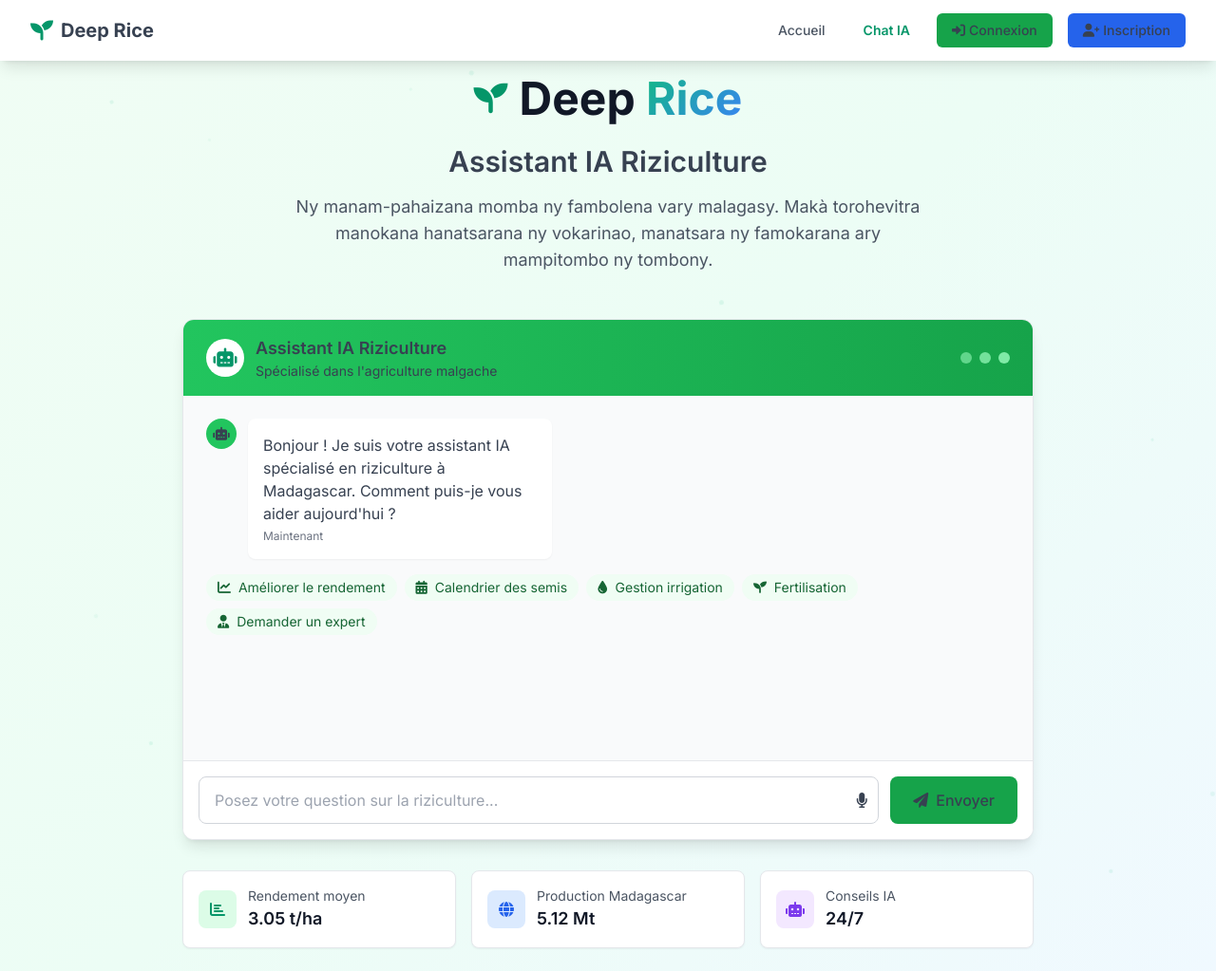
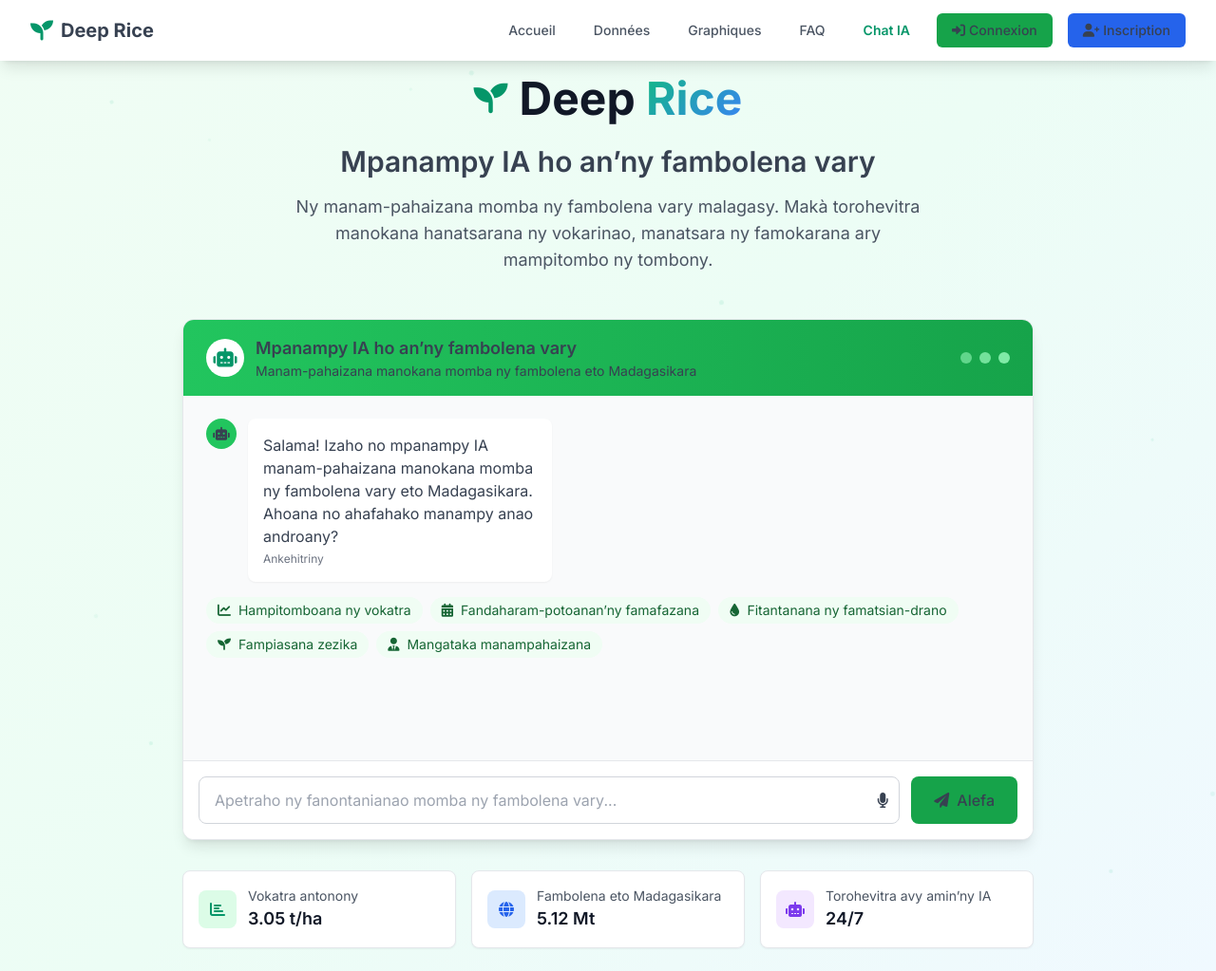
Before and after one commit to Kraynitexe/Deep-Rice-LLM, a PHP site: page /pages/chat.php in a window 1280 px wide. Shown: the whole page at 95% size. Run offline with PHP 8.4, Linux system fonts and the light colour scheme; some libraries are stand-ins or nearby versions.

Commit message:
Modification de langue

```diff
--- a/pages/assets/js/main.js
+++ b/pages/assets/js/main.js
@@ -164,7 +164,7 @@
 
     messageDiv.innerHTML = `
         <div class="bg-green-600 text-white rounded-lg p-4 max-w-xs">
-            <p class="text-sm">${escapeHtml(message)}</p>
+            <p class="text-sm text-white">${escapeHtml(message)}</p>
             <span class="text-xs text-green-100 mt-1 block">Maintenant</span>
         </div>
         <div class="w-8 h-8 bg-gray-500 rounded-full flex items-center justify-center flex-shrink-0">
@@ -188,8 +188,8 @@
             <i class="fas fa-robot text-white text-sm"></i>
         </div>
         <div class="bg-white rounded-lg p-4 shadow-sm max-w-xs">
-            <p class="text-gray-800 text-sm">${escapeHtml(message)}</p>
-            <span class="text-xs text-gray-500 mt-1 block">Maintenant</span>
+            <p class="text-white text-sm">${escapeHtml(message)}</p>
+            <span class="text-xs text-white mt-1 block">Maintenant</span>
         </div>
     `;
 
@@ -218,28 +218,28 @@
 function generateBotResponse(userMessage) {
     const responses = {
         'rendement': [
-            "Pour améliorer votre rendement de riz, je recommande d'optimiser l'irrigation, d'utiliser des variétés adaptées au climat malgache, et d'appliquer une fertilisation équilibrée. Le rendement moyen à Madagascar est de 3.05 t/ha, mais peut atteindre 6-8 t/ha avec de bonnes pratiques.",
-            "L'amélioration du rendement passe par plusieurs facteurs : choix des semences, gestion de l'eau, fertilisation NPK équilibrée, et lutte contre les maladies. Consultez les données météo locales pour optimiser vos interventions."
+            "Mba hampitomboana ny vokatra vary dia manoro hevitra aho ny hanatsarana ny rafitra famafazana rano (irrigation), ny hampiasana karazana vary mifanaraka amin’ny toetrandro eto Madagasikara, ary ny hanatanterahana famokarana zezika voalanjalanja. Ny vokatra antonony eto Madagasikara dia 3,05 t/ha, saingy mety hahatratra 6–8 t/ha raha mampiasa fomba fambolena tsara.",
+            "Ny fampitomboana ny vokatra dia miankina amin’ny antony maro: ny safidin’ny masomboly, ny fitantanana ny rano, ny fampiasana zezika NPK voalanjalanja, ary ny ady amin’ny aretina. Jereo hatrany ny toetry ny andro eo an-toerana mba hahafahanao manatsara ny asa ataonao."
         ],
         'semis': [
-            "Les meilleures périodes de semis à Madagascar varient selon les régions. Dans les Hauts Plateaux, semez de novembre à janvier. Sur la côte est, de décembre à février. Évitez les périodes de forte pluviométrie.",
-            "Le calendrier des semis dépend de votre zone géographique. Consultez les prévisions météo et préparez vos parcelles 2-3 semaines avant le semis pour une meilleure germination."
+            "Ny fotoan-dehibe indrindra amin’ny famafazana vary eto Madagasikara dia miovaova arakaraka ny faritra. Any amin’ny Faritra Avaratra-Andrefana (Hauts Plateaux), ny fotoana tsara indrindra dia manomboka amin’ny volana Novambra ka hatramin’ny Janoary. Any amin’ny morontsiraka atsinanana kosa dia manomboka amin’ny volana Desambra ka hatramin’ny Febroary. Aza mifidy fotoana ahitana rotsakorana be loatra.",
+            "Miankina amin’ny faritra misy anao ny fandaharam-potoanan’ny famafazana. Jereo ny vinavinan’ny toetry ny andro, ary amboary mialoha 2–3 herinandro ny tanimbary mba hahazoana fitrebona tsara ny voa."
         ],
         'irrigation': [
-            "Pour l'irrigation du riz, maintenez une hauteur d'eau de 5-10 cm pendant la croissance végétative. Réduisez l'eau 2 semaines avant la récolte. L'irrigation par aspersion est plus efficace que l'inondation continue.",
-            "Gérez l'irrigation selon les stades : 2-3 cm après repiquage, 5-10 cm pendant la croissance, et assèchement progressif avant récolte. Surveillez l'évapotranspiration locale."
+            "Ho an’ny famafazana rano amin’ny vary, tazomy eo anelanelan’ny 5–10 sm ny haavon’ny rano mandritra ny fitomboan’ny zavamaniry. Ahenao ny rano 2 herinandro alohan’ny fijinjana. Mahomby kokoa ny famafazana rano amin’ny alalan’ny fanaparitahana (aspersion) noho ny fitazonana rano mandavantaona (inondation continue).",
+            "Tantano araka ny dingana ny famafazana rano: 2–3 sm aorian’ny famindram-boaloboka, 5–10 sm mandritra ny fitomboana, ary avela hihintsana tsikelikely ny rano alohan’ny fijinjana. Araho maso koa ny fahaverezan-drano amin’ny alalan’ny etona sy ny fitrohana (evapotranspiration) eo an-toerana."
         ],
         'engrais': [
-            "Pour le riz, utilisez un engrais NPK 15-15-15 à la plantation, puis un engrais azoté (urée) en 2-3 apports. Dose recommandée : 100-150 kg/ha d'NPK + 50-80 kg/ha d'urée.",
-            "La fertilisation du riz nécessite un apport équilibré. Appliquez 60% de l'azote à la plantation, 30% au tallage, et 10% à l'épiaison. Surveillez les carences en phosphore et potassium."
+            "Ho an’ny vary, ampiasao zezika NPK 15-15-15 rehefa mamafy na mananika. Avy eo ampio zezika misy azota (urée) amin’ny fizarana 2–3. Ny fatra soso-kevitra dia 100–150 kg/ha ho an’ny NPK ary 50–80 kg/ha ho an’ny urée.",
+            "Ny zezika ho an’ny vary dia mila fandanjalanjana tsara. Omeo 60% ny azota amin’ny famafazana, 30% amin’ny fitrebona (tallage), ary 10% amin’ny fotoanan’ny fivoahan’ny voninkazo (épiaison). Araho maso koa sao misy tsy fahampian’ny fosfora sy potasioma."
         ],
         'maladie': [
-            "Les principales maladies du riz à Madagascar sont la pyriculariose, l'helminthosporiose et la bactériose. Utilisez des variétés résistantes et des fongicides préventifs. Surveillez l'hygrométrie.",
-            "Pour lutter contre les maladies, pratiquez la rotation des cultures, évitez l'excès d'azote, et traitez préventivement avec des fongicides systémiques. Consultez un agronome local."
+            "Ny aretina lehibe amin’ny vary eto Madagasikara dia ny pyriculariose, ny helminthosporiose, ary ny bactériose. Ampiasao karazana vary mahatohitra aretina ary mampiasà fanafody manohitra holatra (fongicides) mialoha. Araho maso ihany koa ny hamandoana (hygrométrie).",
+            "Mba hiadiana amin’ny aretina, manao fihodinana fambolena (rotation des cultures), aza be loatra ny azota, ary asio fanafody manohitra holatra (fongicides systémiques) mialoha. Miresaha amin’ny mpamboly na agronoma eo an-toerana."
         ],
         'prix': [
-            "Les prix du riz varient selon la qualité et la saison. Le riz de qualité supérieure se vend 2000-3000 Ar/kg, le riz standard 1500-2000 Ar/kg. Surveillez les marchés locaux et régionaux.",
-            "Pour optimiser vos revenus, diversifiez vos variétés, améliorez la qualité post-récolte, et explorez les circuits de commercialisation directs. Le riz parfumé a une meilleure valeur ajoutée."
+            "Miovaova arakaraka ny kalitao sy ny vanim-potoana ny vidin’ny vary. Ny vary tsara kalitao dia amidy 2 000–3 000 Ar/kg, ary ny vary mahazatra 1 500–2 000 Ar/kg. Araho maso ny tsena eo an-toerana sy ny faritra.",
+            "Mba hampitomboana ny vola miditra, ampiasao karazana vary samihafa, hatsaraina ny kalitaon’ny vary aorian’ny fijinjana, ary diniho ny fivarotana mivantana. Ny vary misy hanitra (riz parfumé) dia mitondra tombony lehibe kokoa."
         ]
     };
 
@@ -254,9 +254,9 @@
 
     // Réponse par défaut
     const defaultResponses = [
-        "Je comprends votre question sur la riziculture. Pouvez-vous être plus spécifique ? Je peux vous aider avec les semis, l'irrigation, la fertilisation, les maladies, ou l'amélioration des rendements.",
-        "Excellente question ! Pour vous donner la meilleure réponse, précisez votre zone géographique et le stade de votre culture. Je suis spécialisé dans l'agriculture malgache.",
-        "Je suis là pour vous accompagner dans votre projet rizicole. N'hésitez pas à me poser des questions sur les techniques culturales, la gestion des intrants, ou l'optimisation de vos rendements."
+        "Azoko ny fanontanianao momba ny fambolena vary. Azonao ve ny manazava bebe kokoa? Afaka manampy anao aho momba ny famafazana, ny famatsian-drano, ny zezika, ny aretina, na ny fanatsarana ny vokatra.",
+        "Fanontaniana tsara! Mba hahazoako manome valiny tsara indrindra dia lazao ny faritra misy anao sy ny dingan’ny fambolena misy anao. Manam-pahaizana manokana momba ny fambolena eto Madagasikara aho.",
+        "Eto aho hanampy anao amin’ny tetikasa fambolena vary ataonao. Aza misalasala manontany momba ny teknikan’ny fambolena, ny fitantanana ny akora ilaina, na ny fanatsarana ny vokatra."
     ];
 
     return defaultResponses[Math.floor(Math.random() * defaultResponses.length)];
--- a/pages/chat.php
+++ b/pages/chat.php
@@ -4,7 +4,7 @@
     <meta charset="UTF-8">
     <meta name="viewport" content="width=device-width, initial-scale=1.0">
 
-    <meta name="description" content="Assistant IA spécialisé en riziculture malgache. Conseils personnalisés pour améliorer vos rendements et optimiser votre production de riz.">
+    <meta name="description" content="Mpanampy IA manokana amin’ny fambolena vary eto Madagasikara. Manome torohevitra manokana hampitomboana ny vokatrao sy hanatsarana ny famokarana vary.">
     <title>Deep Rice Madagascar</title>
     <!-- Tailwind CSS -->
     <script src="https://cdn.tailwindcss.com"></script>
@@ -72,11 +72,11 @@
 
         /* Styles pour les messages de chat */
         .chat-message {
-            color: #374151;
+            color: #ffffffff;
         }
 
         .chat-message p {
-            color: #374151;
+            color: #ffffffff;
         }
 
         /* Assurer la visibilité des boutons */
@@ -198,7 +198,7 @@
                 </div>
 
                 <h2 class="text-2xl md:text-3xl font-semibold text-gray-700 mb-4">
-                    Assistant IA Riziculture
+                    Mpanampy IA ho an’ny fambolena vary
                 </h2>
 
                 <p class="text-lg text-gray-600 max-w-2xl mx-auto">
--- a/pages/components/chat-form.php
+++ b/pages/components/chat-form.php
@@ -11,8 +11,8 @@
                     <i class="fas fa-robot text-green-600 text-xl"></i>
                 </div>
                 <div>
-                    <h3 class="text-white font-semibold text-lg">Assistant IA Riziculture</h3>
-                    <p class="text-green-100 text-sm">Spécialisé dans l'agriculture malgache</p>
+                    <h3 class="text-white font-semibold text-lg">Mpanampy IA ho an’ny fambolena vary</h3>
+                    <p class="text-green-100 text-sm">Manam-pahaizana manokana momba ny fambolena eto Madagasikara</p>
                 </div>
                 <div class="ml-auto">
                     <div class="flex space-x-2">
@@ -32,38 +32,38 @@
                     <i class="fas fa-robot text-white text-sm"></i>
                 </div>
                 <div class="bg-white rounded-lg p-4 shadow-sm max-w-xs">
-                    <p class="text-gray-800">Bonjour ! Je suis votre assistant IA spécialisé en riziculture à Madagascar. Comment puis-je vous aider aujourd'hui ?</p>
-                    <span class="text-xs text-gray-500 mt-1 block">Maintenant</span>
+                    <p class="text-gray-800">Salama! Izaho no mpanampy IA manam-pahaizana manokana momba ny fambolena vary eto Madagasikara. Ahoana no ahafahako manampy anao androany?</p>
+                    <span class="text-xs text-gray-500 mt-1 block">Ankehitriny</span>
                 </div>
             </div>
 
             <!-- Suggestions rapides -->
             <div class="flex flex-wrap gap-2 mt-4">
-                <button class="suggestion-btn bg-green-100 hover:bg-green-200 text-green-700 px-3 py-1 rounded-full text-sm transition-colors" data-suggestion="Comment améliorer mon rendement de riz ?">
+                <button class="suggestion-btn bg-green-100 hover:bg-green-200 text-green-700 px-3 py-1 rounded-full text-sm transition-colors" data-suggestion="Ahoana no hanatsarana ny vokatra vary-ko?">
                     <i class="fas fa-chart-line mr-1"></i>
-                    Améliorer le rendement
+                    Hampitomboana ny vokatra
                 </button>
-                <button class="suggestion-btn bg-blue-100 hover:bg-blue-200 text-blue-700 px-3 py-1 rounded-full text-sm transition-colors" data-suggestion="Quels sont les meilleurs moments pour semer ?">
+                <button class="suggestion-btn bg-blue-100 hover:bg-blue-200 text-blue-700 px-3 py-1 rounded-full text-sm transition-colors" data-suggestion="Rahoviana no fotoana tsara indrindra amin’ny famafazana?">
                     <i class="fas fa-calendar-alt mr-1"></i>
-                    Calendrier des semis
+                    Fandaharam-potoanan’ny famafazana
                 </button>
-                <button class="suggestion-btn bg-purple-100 hover:bg-purple-200 text-purple-700 px-3 py-1 rounded-full text-sm transition-colors" data-suggestion="Comment gérer l'irrigation de mes rizières ?">
+                <button class="suggestion-btn bg-purple-100 hover:bg-purple-200 text-purple-700 px-3 py-1 rounded-full text-sm transition-colors" data-suggestion="Ahoana no fitantanana ny famatsian-drano amin’ny tanimbary-ko?">
                     <i class="fas fa-tint mr-1"></i>
-                    Gestion irrigation
+                    Fitantanana ny famatsian-drano
                 </button>
-                <button class="suggestion-btn bg-orange-100 hover:bg-orange-200 text-orange-700 px-3 py-1 rounded-full text-sm transition-colors" data-suggestion="Quels engrais utiliser pour le riz ?">
+                <button class="suggestion-btn bg-orange-100 hover:bg-orange-200 text-orange-700 px-3 py-1 rounded-full text-sm transition-colors" data-suggestion="Inona avy ny zezika tokony hampiasaina amin’ny vary?">
                     <i class="fas fa-seedling mr-1"></i>
-                    Fertilisation
+                    Fampiasana zezika
                 </button>
                 <?php if (isset($_SESSION['user_id'])): ?>
                     <a href="expert-request.php" class="suggestion-btn bg-red-100 hover:bg-red-200 text-red-700 px-3 py-1 rounded-full text-sm transition-colors">
                         <i class="fas fa-user-tie mr-1"></i>
-                        Demander un expert
+                        Mangataka mpanolotsaina
                     </a>
                 <?php else: ?>
                     <a href="../auth/login.php" class="suggestion-btn bg-red-100 hover:bg-red-200 text-red-700 px-3 py-1 rounded-full text-sm transition-colors">
                         <i class="fas fa-user-tie mr-1"></i>
-                        Demander un expert
+                        Mangataka manampahaizana
                     </a>
                 <?php endif; ?>
             </div>
@@ -76,7 +76,7 @@
                     <input
                         type="text"
                         id="chat-input"
-                        placeholder="Posez votre question sur la riziculture..."
+                        placeholder="Apetraho ny fanontanianao momba ny fambolena vary..."
                         class="w-full px-4 py-3 border border-gray-300 rounded-lg focus:ring-2 focus:ring-green-500 focus:border-transparent resize-none"
                         autocomplete="off"
                     >
@@ -90,7 +90,7 @@
                     class="bg-green-600 hover:bg-green-700 text-white px-6 py-3 rounded-lg font-medium transition-colors disabled:opacity-50 disabled:cursor-not-allowed flex items-center space-x-2"
                 >
                     <i class="fas fa-paper-plane"></i>
-                    <span class="hidden sm:inline">Envoyer</span>
+                    <span class="hidden sm:inline">Alefa</span>
                 </button>
             </form>
 
@@ -100,7 +100,7 @@
                     <div class="w-6 h-6 bg-green-500 rounded-full flex items-center justify-center">
                         <i class="fas fa-robot text-white text-xs"></i>
                     </div>
-                    <span class="text-sm">L'assistant tape...</span>
+                    <span class="text-sm">Eo ampanoratana...</span>
                     <div class="flex space-x-1">
                         <div class="w-2 h-2 bg-gray-400 rounded-full animate-bounce"></div>
                         <div class="w-2 h-2 bg-gray-400 rounded-full animate-bounce" style="animation-delay: 0.1s;"></div>
@@ -119,7 +119,7 @@
                     <i class="fas fa-chart-bar text-green-600"></i>
                 </div>
                 <div>
-                    <p class="text-sm text-gray-600">Rendement moyen</p>
+                    <p class="text-sm text-gray-600">Vokatra antonony</p>
                     <p class="text-lg font-semibold text-gray-900">3.05 t/ha</p>
                 </div>
             </div>
@@ -131,7 +131,7 @@
                     <i class="fas fa-globe text-blue-600"></i>
                 </div>
                 <div>
-                    <p class="text-sm text-gray-600">Production Madagascar</p>
+                    <p class="text-sm text-gray-600">Fambolena eto Madagasikara</p>
                     <p class="text-lg font-semibold text-gray-900">5.12 Mt</p>
                 </div>
             </div>
@@ -143,7 +143,7 @@
                     <i class="fas fa-robot text-purple-600"></i>
                 </div>
                 <div>
-                    <p class="text-sm text-gray-600">Conseils IA</p>
+                    <p class="text-sm text-gray-600">Torohevitra avy amin’ny IA</p>
                     <p class="text-lg font-semibold text-gray-900">24/7</p>
                 </div>
             </div>
--- a/pages/components/header.php
+++ b/pages/components/header.php
@@ -13,6 +13,9 @@
             <div class="hidden md:block">
                 <div class="ml-10 flex items-baseline space-x-4">
                     <a href="../index.html#accueil" class="text-gray-600 hover:text-green-600 px-3 py-2 rounded-md text-sm font-medium transition-colors">Accueil</a>
+                    <a href="../index.html#donnees" class="text-gray-600 hover:text-green-600 px-3 py-2 rounded-md text-sm font-medium transition-colors">Données</a>
+                    <a href="../index.html#graphiques" class="text-gray-600 hover:text-green-600 px-3 py-2 rounded-md text-sm font-medium transition-colors">Graphiques</a>
+                    <a href="../index.html#faq" class="text-gray-600 hover:text-green-600 px-3 py-2 rounded-md text-sm font-medium transition-colors">FAQ</a>
                     <a href="chat.php" class="text-green-600 font-semibold px-3 py-2 rounded-md text-sm font-medium transition-colors">Chat IA</a>
 
                     <?php if (isset($_SESSION['user_id'])): ?>
```
Also changed, not shown: index.html (+18 -18 lines).
